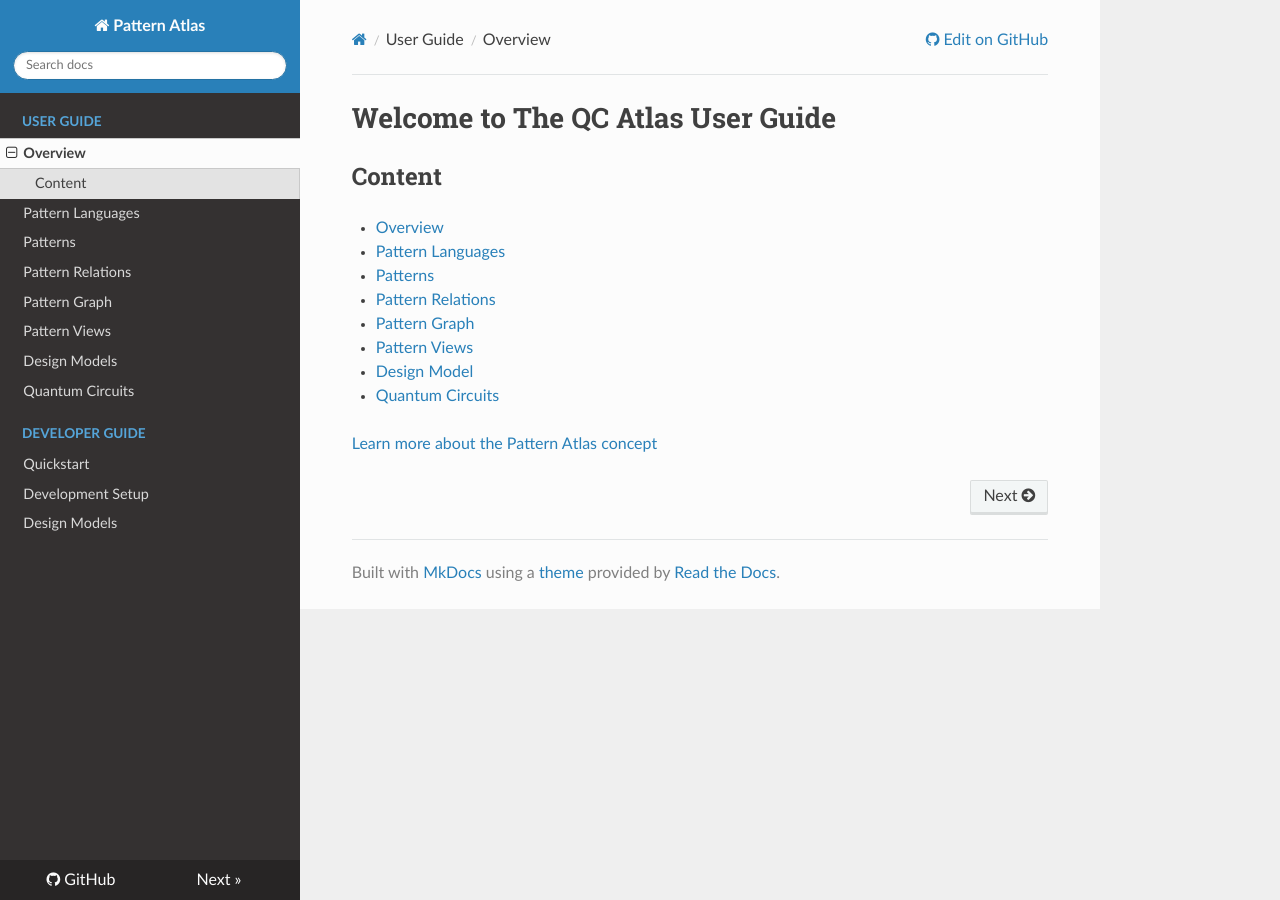
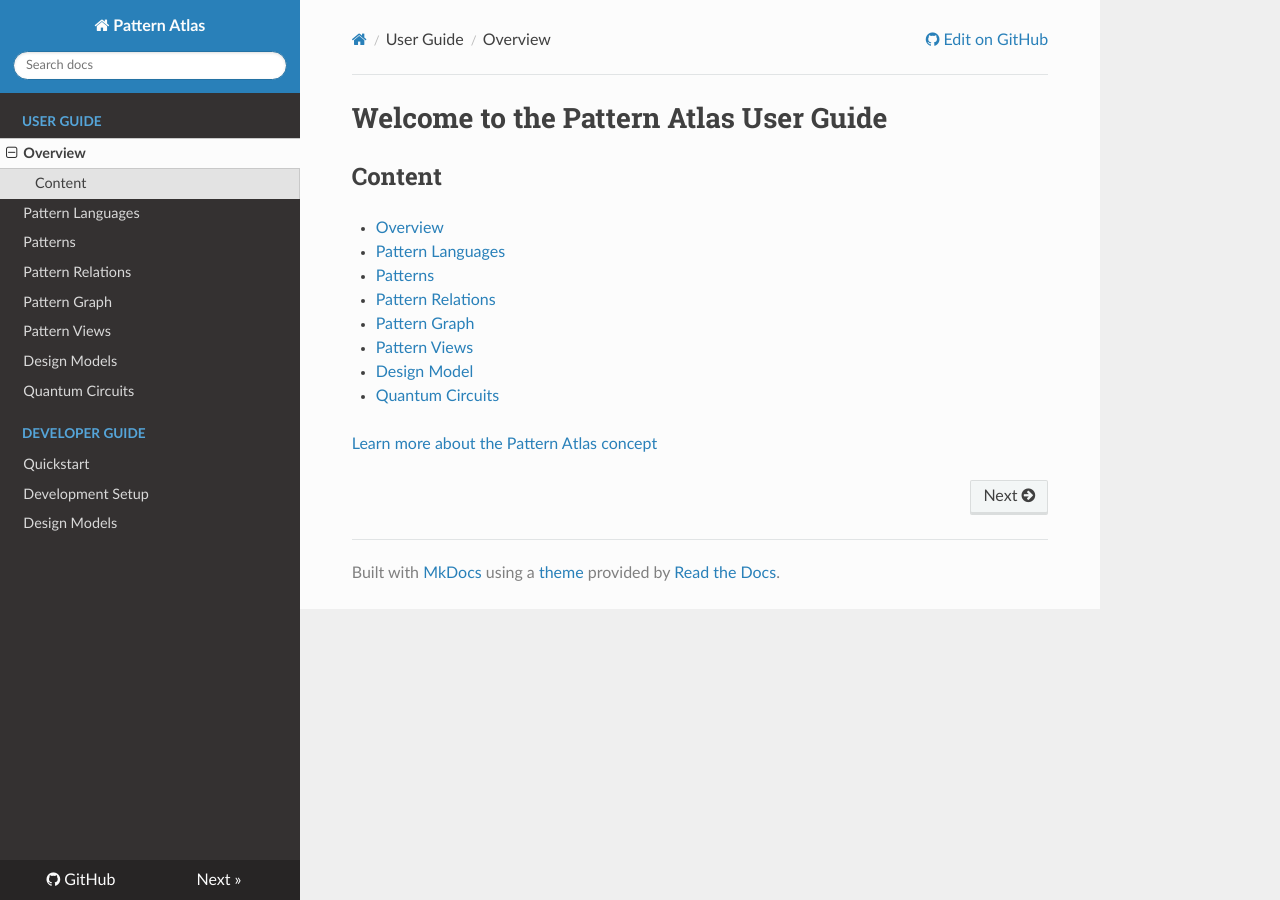
Before and after one commit to PatternAtlas/pattern-atlas-readthedocs, an MkDocs documentation site: the page built from docs/user_guide/overview.md, in a window 1280 px wide. Built offline with MkDocs 1.6.1, drawn with Linux system fonts in a browser that asks for light colours; nearby versions of some CDN libraries.

Commit message:
Fixing typo

```diff
--- a/docs/user_guide/overview.md
+++ b/docs/user_guide/overview.md
@@ -1,4 +1,5 @@
-# Welcome to The QC Atlas User Guide
+# Welcome to the Pattern Atlas User Guide
+
 ## Content
 * [Overview](../user_guide/overview.md)
 * [Pattern Languages](../user_guide/pattern-languages.md)
```
